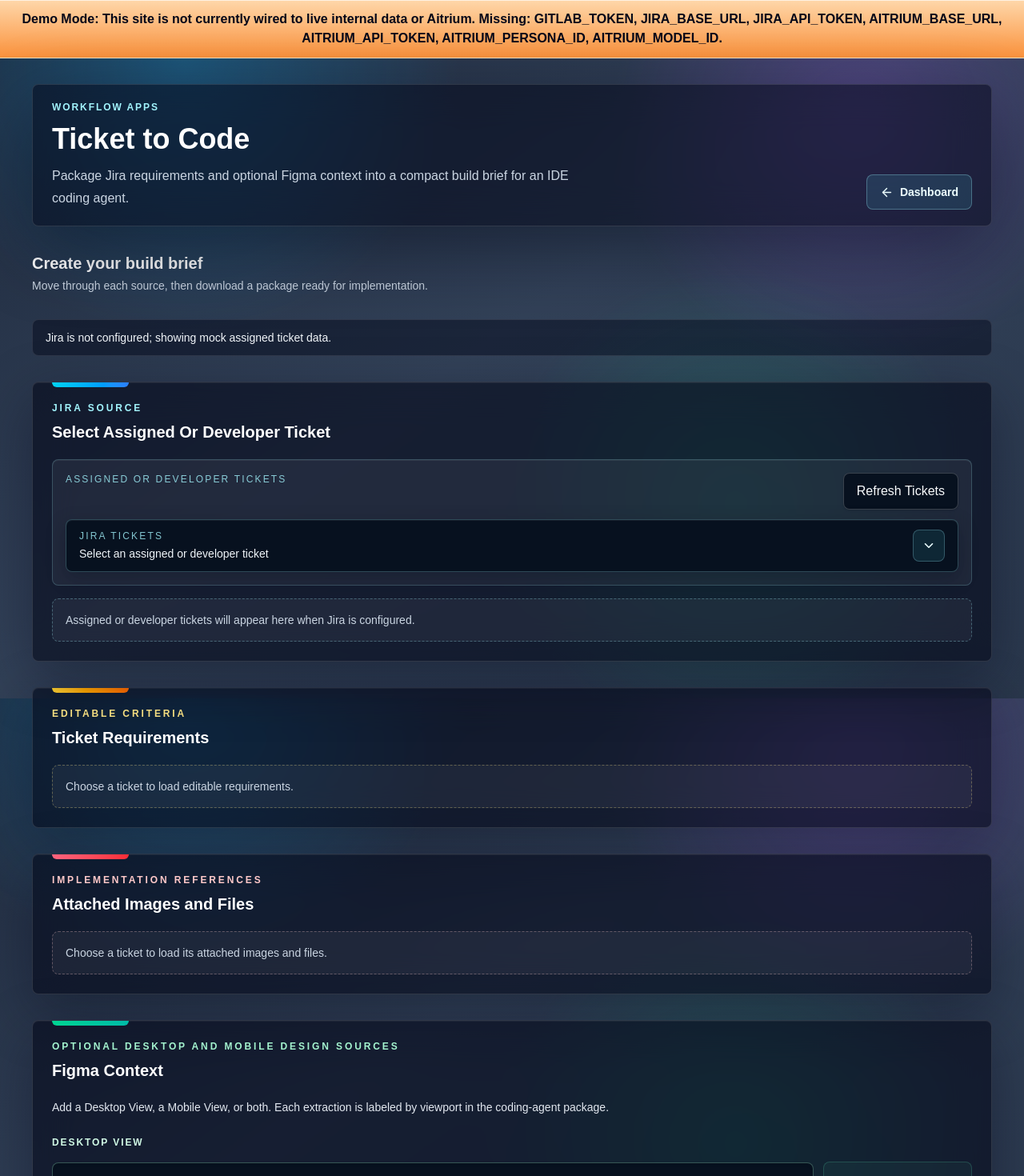
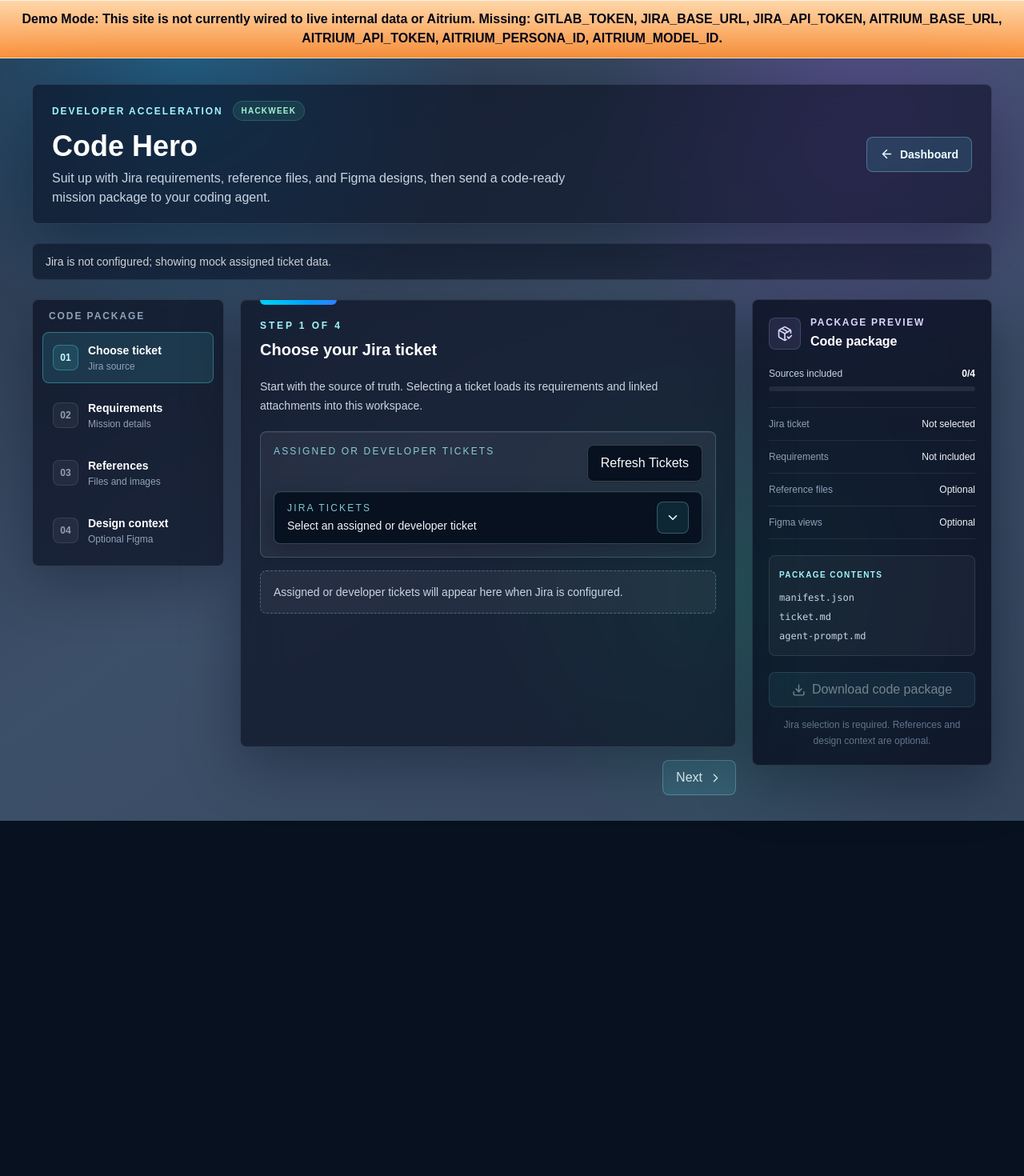
Before and after one commit to kevincauto/workflow-app, a Next.js app: page /ticket-to-code in a window 1280 px wide. Shown: the top 1470 px of the page at 80% size. After the commit the page ends 1026 px from the top, so only its background shows below. Built offline with nearby package versions, Linux system fonts and the light colour scheme.

Commit message:
feat: rename "Ticket to Code" to "Code Hero" and update related metadata

```diff
--- a/src/app/page.tsx
+++ b/src/app/page.tsx
@@ -23,7 +23,7 @@
 
 const workflowApps: WorkflowApp[] = [
   {
-    name: "Ticket to Code",
+    name: "Code Hero",
     description:
       "Turn ticket context, requirements, and acceptance criteria into a focused implementation starting point.",
     href: "/ticket-to-code",
--- a/src/app/ticket-to-code/page.tsx
+++ b/src/app/ticket-to-code/page.tsx
@@ -3,9 +3,9 @@
 import { TicketToCodeDashboard } from "@/components/TicketToCodeDashboard";
 
 export const metadata: Metadata = {
-  title: "Ticket to Code | Workflow Apps",
+  title: "Code Hero | Workflow Apps",
   description:
-    "Ticket to Code workflow for packaging Jira requirements and optional Figma context for feature creation.",
+    "Code Hero packages Jira requirements and optional Figma context for feature creation.",
 };
 
 export default function TicketToCodePage() {
--- a/src/components/TicketToCodeDashboard.tsx
+++ b/src/components/TicketToCodeDashboard.tsx
@@ -1,6 +1,13 @@
 "use client";
 
-import { ArrowLeft, Download } from "lucide-react";
+import {
+  ArrowLeft,
+  Check,
+  ChevronLeft,
+  ChevronRight,
+  Download,
+  PackageCheck,
+} from "lucide-react";
 import Link from "next/link";
 import { useCallback, useEffect, useMemo, useRef, useState } from "react";
 import { strToU8, zipSync } from "fflate";
@@ -35,6 +42,15 @@
   loading: boolean;
   error: string | null;
 }
+
+const workflowSteps = [
+  { id: "ticket", label: "Choose ticket", eyebrow: "Jira source" },
+  { id: "requirements", label: "Requirements", eyebrow: "Mission details" },
+  { id: "references", label: "References", eyebrow: "Files and images" },
+  { id: "design", label: "Design context", eyebrow: "Optional Figma" },
+] as const;
+
+type WorkflowStepId = (typeof workflowSteps)[number]["id"];
 
 function createFigmaSlot(viewport: FigmaViewport): FigmaContextSlot {
   return {
@@ -76,6 +92,7 @@
 }
 
 export function TicketToCodeDashboard() {
+  const [activeStep, setActiveStep] = useState<WorkflowStepId>("ticket");
   const [tickets, setTickets] = useState<JiraTicketOption[]>([]);
   const [selectedTicketKey, setSelectedTicketKey] = useState("");
   const [editedDescription, setEditedDescription] = useState("");
@@ -171,6 +188,10 @@
     setSelectedTicketKey(key);
     setEditedDescription(ticket?.description ?? "");
     clearTicketAttachments();
+
+    if (ticket) {
+      setActiveStep("requirements");
+    }
   }
 
   function handleAddAttachmentFiles(files: File[]) {
@@ -397,21 +418,44 @@
     }
   }
 
+  const includedAttachmentCount =
+    (selectedTicket?.attachments.length ?? 0) -
+    excludedJiraAttachmentIds.size +
+    uploadedAttachments.length;
+  const figmaContextCount = figmaSlots.filter((slot) => slot.figma).length;
+  const completedSteps: Record<WorkflowStepId, boolean> = {
+    ticket: Boolean(selectedTicket),
+    requirements: Boolean(selectedTicket && editedDescription.trim()),
+    references: includedAttachmentCount > 0,
+    design: figmaContextCount > 0,
+  };
+  const includedSourceCount =
+    Object.values(completedSteps).filter(Boolean).length;
+  const activeStepIndex = workflowSteps.findIndex(
+    (step) => step.id === activeStep,
+  );
+
   return (
-    <main className="min-h-screen bg-[radial-gradient(circle_at_18%_0%,rgba(14,165,233,0.32),transparent_26%),radial-gradient(circle_at_84%_10%,rgba(168,85,247,0.26),transparent_24%),radial-gradient(circle_at_72%_70%,rgba(16,185,129,0.24),transparent_28%),linear-gradient(145deg,#202c40_0%,#324158_46%,#2a384d_100%)] bg-fixed px-4 py-8 text-slate-50 sm:px-6 lg:px-10">
-      <div className="mx-auto flex max-w-7xl flex-col gap-8">
+    <main className="min-h-screen bg-[radial-gradient(circle_at_18%_0%,rgba(14,165,233,0.32),transparent_26%),radial-gradient(circle_at_84%_10%,rgba(168,85,247,0.26),transparent_24%),radial-gradient(circle_at_72%_70%,rgba(16,185,129,0.24),transparent_28%),linear-gradient(145deg,#29384e_0%,#3d5069_46%,#34465d_100%)] bg-fixed px-4 py-8 text-slate-50 sm:px-6 lg:px-10">
+      <div className="mx-auto flex max-w-375 flex-col gap-6">
         <header className="rounded-lg border border-white/12 bg-slate-950/55 px-5 py-5 shadow-[0_28px_90px_rgba(2,6,23,0.45)] backdrop-blur-xl sm:px-6">
-          <div className="flex flex-col gap-5 lg:flex-row lg:items-end lg:justify-between">
+          <div className="flex flex-col gap-5 sm:flex-row sm:items-center sm:justify-between">
             <div className="max-w-3xl">
+              <div className="flex items-center gap-3">
                 <p className="text-xs font-semibold uppercase tracking-[0.16em] text-cyan-200">
-                Workflow Apps
+                  Developer acceleration
                 </p>
+                <span className="rounded-full border border-emerald-300/20 bg-emerald-300/10 px-2.5 py-1 text-[10px] font-semibold uppercase tracking-[0.12em] text-emerald-200">
+                  Hackweek
+                </span>
+              </div>
               <h1 className="mt-3 text-3xl font-semibold text-white sm:text-4xl">
-                Ticket to Code
+                Code Hero
               </h1>
-              <p className="mt-3 max-w-2xl text-base leading-7 text-slate-300">
-                Package Jira requirements and optional Figma context into a
-                compact build brief for an IDE coding agent.
+              <p className="mt-2 max-w-2xl text-sm leading-6 text-slate-300 sm:text-base">
+                Suit up with Jira requirements, reference files, and Figma
+                designs, then send a code-ready mission package to your coding
+                agent.
               </p>
             </div>
             <Link
@@ -423,16 +467,6 @@
             </Link>
           </div>
         </header>
-
-        <div>
-          <h2 className="text-xl font-semibold text-white">
-            Create your build brief
-          </h2>
-          <p className="mt-1 text-sm text-slate-300">
-            Move through each source, then download a package ready for
-            implementation.
-          </p>
-        </div>
 
         {error ? (
           <p className="rounded-lg border border-rose-300/25 bg-rose-400/10 px-4 py-3 text-sm text-rose-100">
@@ -453,13 +487,73 @@
           </div>
         ) : null}
 
+        <div className="grid items-start gap-5 lg:grid-cols-[220px_minmax(0,1fr)_280px] xl:grid-cols-[240px_minmax(0,1fr)_300px]">
+          <nav
+            aria-label="Code package steps"
+            className="grid grid-cols-1 gap-2 rounded-lg border border-white/12 bg-slate-950/58 p-3 shadow-[0_22px_70px_rgba(2,6,23,0.3)] backdrop-blur-xl sm:grid-cols-2 lg:sticky lg:top-6 lg:grid-cols-1"
+          >
+            <div className="mb-1 px-2 sm:col-span-2 lg:col-span-1">
+              <p className="text-xs font-semibold uppercase tracking-[0.16em] text-slate-400">
+                Code package
+              </p>
+            </div>
+            {workflowSteps.map((step, index) => {
+              const isActive = step.id === activeStep;
+              const isComplete = completedSteps[step.id];
+
+              return (
+                <button
+                  key={step.id}
+                  type="button"
+                  onClick={() => setActiveStep(step.id)}
+                  aria-current={isActive ? "step" : undefined}
+                  className={`group flex min-h-16 items-center gap-3 rounded-lg border px-3 py-2 text-left transition ${
+                    isActive
+                      ? "border-cyan-300/35 bg-cyan-300/12"
+                      : "border-transparent hover:border-white/10 hover:bg-white/5"
+                  }`}
+                >
+                  <span
+                    className={`flex h-8 w-8 shrink-0 items-center justify-center rounded-lg border text-xs font-semibold ${
+                      isComplete
+                        ? "border-emerald-300/25 bg-emerald-300/12 text-emerald-200"
+                        : isActive
+                          ? "border-cyan-300/30 bg-cyan-300/10 text-cyan-100"
+                          : "border-white/10 bg-white/5 text-slate-400"
+                    }`}
+                  >
+                    {isComplete ? (
+                      <Check aria-hidden="true" size={15} />
+                    ) : (
+                      String(index + 1).padStart(2, "0")
+                    )}
+                  </span>
+                  <span className="min-w-0">
+                    <span className="block text-sm font-semibold text-white">
+                      {step.label}
+                    </span>
+                    <span className="mt-0.5 block text-xs text-slate-400">
+                      {step.eyebrow}
+                    </span>
+                  </span>
+                </button>
+              );
+            })}
+          </nav>
+
+          <div className="min-w-0 space-y-4">
+            {activeStep === "ticket" ? (
               <SectionCard
-          title="Select Assigned Or Developer Ticket"
-          eyebrow="Jira Source"
-          className="relative z-40"
+                title="Choose your Jira ticket"
+                eyebrow="Step 1 of 4"
+                className="relative z-40 min-h-140"
                 accent="cyan"
                 allowOverflow
               >
+                <p className="mb-5 max-w-2xl text-sm leading-6 text-slate-300">
+                  Start with the source of truth. Selecting a ticket loads its
+                  requirements and linked attachments into this workspace.
+                </p>
                 <TicketSelector
                   tickets={tickets}
                   selectedKey={selectedTicketKey}
@@ -468,10 +562,13 @@
                   onRefresh={loadTickets}
                 />
               </SectionCard>
+            ) : null}
 
+            {activeStep === "requirements" ? (
               <SectionCard
-          title="Ticket Requirements"
-          eyebrow="Editable Criteria"
+                title="Shape the mission requirements"
+                eyebrow="Step 2 of 4"
+                className="min-h-140"
                 accent="amber"
               >
                 <TicketContextPanel
@@ -480,17 +577,21 @@
                   onDescriptionChange={setEditedDescription}
                 />
               </SectionCard>
+            ) : null}
 
+            {activeStep === "references" ? (
               <SectionCard
-          title="Attached Images and Files"
-          eyebrow="Implementation References"
+                title="Add implementation references"
+                eyebrow="Step 3 of 4"
+                className="min-h-140"
                 accent="red"
               >
                 {selectedTicket ? (
                   <AttachedFilesPanel
                     ticketKey={selectedTicket.key}
                     jiraAttachments={selectedTicket.attachments.filter(
-                (attachment) => !excludedJiraAttachmentIds.has(attachment.id),
+                      (attachment) =>
+                        !excludedJiraAttachmentIds.has(attachment.id),
                     )}
                     uploadedAttachments={uploadedAttachments}
                     jiraExplanations={jiraAttachmentExplanations}
@@ -507,29 +608,36 @@
                         [attachmentId]: explanation,
                       }))
                     }
-              onUploadedExplanationChange={updateUploadedAttachmentExplanation}
+                    onUploadedExplanationChange={
+                      updateUploadedAttachmentExplanation
+                    }
                   />
                 ) : (
                   <div className="rounded-lg border border-dashed border-red-200/30 bg-white/5 p-4 text-sm text-slate-300">
-              Choose a ticket to load its attached images and files.
+                    Choose a ticket first to load its attached files.
                   </div>
                 )}
               </SectionCard>
+            ) : null}
 
+            {activeStep === "design" ? (
               <SectionCard
-          title="Figma Context"
-          eyebrow="Optional Desktop And Mobile Design Sources"
+                title="Connect the intended experience"
+                eyebrow="Step 4 of 4 · Optional"
+                className="min-h-140"
                 accent="emerald"
               >
                 <div className="space-y-6">
-            <p className="text-sm leading-6 text-slate-200">
-              Add a Desktop View, a Mobile View, or both. Each extraction is
-              labeled by viewport in the coding-agent package.
+                  <p className="text-sm leading-6 text-slate-300">
+                    Add desktop, mobile, or both Figma views. Extracted design
+                    details are labeled by viewport in the final package.
                   </p>
                   {figmaSlots.map((slot, index) => (
                     <div
                       key={slot.id}
-                className={index ? "border-t border-white/10 pt-6" : undefined}
+                      className={
+                        index ? "border-t border-white/10 pt-6" : undefined
+                      }
                     >
                       <FigmaContextPanel
                         viewport={slot.viewport}
@@ -542,74 +650,140 @@
                         }
                         onExtract={() => void handleExtractFigma(slot.id)}
                         onClear={() =>
-                    updateFigmaSlot(slot.id, { figma: null, error: null })
+                          updateFigmaSlot(slot.id, {
+                            figma: null,
+                            error: null,
+                          })
                         }
                       />
                     </div>
                   ))}
                 </div>
               </SectionCard>
+            ) : null}
 
-        <SectionCard
-          title="Package For Coding Agent"
-          eyebrow="AI Packaged Info"
-          accent="purple"
-          actions={
+            <div className="flex items-center justify-between gap-3">
+              <button
+                type="button"
+                onClick={() =>
+                  setActiveStep(workflowSteps[activeStepIndex - 1].id)
+                }
+                disabled={activeStepIndex === 0}
+                className="inline-flex min-h-11 items-center gap-2 rounded-lg border border-white/15 bg-slate-950/35 px-4 py-2 text-sm font-semibold text-slate-200 transition hover:bg-slate-950/55 disabled:invisible"
+              >
+                <ChevronLeft aria-hidden="true" size={17} />
+                Back
+              </button>
+              <button
+                type="button"
+                onClick={() =>
+                  setActiveStep(workflowSteps[activeStepIndex + 1].id)
+                }
+                disabled={activeStepIndex === workflowSteps.length - 1}
+                className="inline-flex min-h-11 items-center gap-2 rounded-lg border border-cyan-200/30 bg-cyan-300/12 px-4 py-2 text-sm font-semibold text-cyan-50 transition hover:bg-cyan-300/20 disabled:invisible"
+              >
+                Next
+                <ChevronRight aria-hidden="true" size={17} />
+              </button>
+            </div>
+          </div>
+
+          <aside className="rounded-lg border border-white/12 bg-slate-950/70 p-5 shadow-[0_22px_70px_rgba(2,6,23,0.38)] backdrop-blur-xl lg:sticky lg:top-6">
+            <div className="flex items-center gap-3">
+              <span className="flex h-10 w-10 items-center justify-center rounded-lg border border-violet-300/20 bg-violet-300/10 text-violet-200">
+                <PackageCheck aria-hidden="true" size={20} />
+              </span>
+              <div>
+                <p className="text-xs font-semibold uppercase tracking-[0.14em] text-violet-200">
+                  Package preview
+                </p>
+                <h2 className="mt-1 text-base font-semibold text-white">
+                  {selectedTicket?.key ?? "Code package"}
+                </h2>
+              </div>
+            </div>
+
+            <div className="mt-5">
+              <div className="flex items-center justify-between text-xs text-slate-300">
+                <span>Sources included</span>
+                <span className="font-semibold text-white">
+                  {includedSourceCount}/4
+                </span>
+              </div>
+              <div className="mt-2 h-1.5 overflow-hidden rounded-full bg-white/8">
+                <div
+                  className="h-full rounded-full bg-linear-to-r from-cyan-400 to-emerald-400 transition-[width] duration-500"
+                  style={{ width: `${includedSourceCount * 25}%` }}
+                />
+              </div>
+            </div>
+
+            <div className="mt-5 divide-y divide-white/8 border-y border-white/8">
+              {[
+                ["Jira ticket", selectedTicket?.key ?? "Not selected"],
+                [
+                  "Requirements",
+                  editedDescription.trim() ? "Included" : "Not included",
+                ],
+                [
+                  "Reference files",
+                  includedAttachmentCount
+                    ? `${includedAttachmentCount} included`
+                    : "Optional",
+                ],
+                [
+                  "Figma views",
+                  figmaContextCount
+                    ? `${figmaContextCount} included`
+                    : "Optional",
+                ],
+              ].map(([label, value]) => (
+                <div
+                  key={label}
+                  className="flex items-center justify-between gap-3 py-3 text-xs"
+                >
+                  <span className="text-slate-400">{label}</span>
+                  <span className="truncate font-medium text-slate-100">
+                    {value}
+                  </span>
+                </div>
+              ))}
+            </div>
+
+            <div className="mt-5 rounded-lg border border-white/10 bg-white/4 p-3 font-mono text-xs leading-6 text-slate-300">
+              <p className="mb-1 font-sans text-[10px] font-semibold uppercase tracking-[0.14em] text-cyan-200">
+                Package contents
+              </p>
+              <p>manifest.json</p>
+              <p>ticket.md</p>
+              <p>agent-prompt.md</p>
+              {figmaSlots.flatMap((slot) =>
+                slot.figma ? (
+                  <p key={slot.id}>figma-context-{slot.viewport}.json</p>
+                ) : (
+                  []
+                ),
+              )}
+              {includedAttachmentCount ? (
+                <p>attachments/ ({includedAttachmentCount})</p>
+              ) : null}
+            </div>
+
             <button
               type="button"
               onClick={() => void handleDownloadPackage()}
               disabled={!selectedTicket || downloadingPackage}
-              className="inline-flex min-h-11 items-center justify-center gap-2 rounded-lg border border-cyan-200/30 bg-cyan-300/12 px-4 py-2 text-sm font-semibold text-cyan-50 transition hover:border-cyan-100/45 hover:bg-cyan-300/20 focus:outline-none focus:ring-2 focus:ring-cyan-300 disabled:cursor-not-allowed disabled:opacity-50"
+              className="mt-5 inline-flex min-h-11 w-full items-center justify-center gap-2 rounded-lg border border-cyan-200/30 bg-cyan-300/15 px-4 py-2 text-sm font-semibold text-cyan-50 transition hover:border-cyan-100/45 hover:bg-cyan-300/25 focus:outline-none focus:ring-2 focus:ring-cyan-300 disabled:cursor-not-allowed disabled:opacity-45"
             >
               <Download aria-hidden="true" size={17} />
-              {downloadingPackage
-                ? "Packaging..."
-                : "Download AI Packaged Info"}
+              {downloadingPackage ? "Packaging..." : "Download code package"}
             </button>
-          }
-        >
-          <div className="grid gap-3 sm:grid-cols-2 xl:grid-cols-4">
-            <div className="rounded-lg border border-white/12 bg-white/5 p-4">
-              <p className="text-xs uppercase tracking-[0.16em] text-purple-200">
-                Ticket
+            <p className="mt-3 text-center text-xs leading-5 text-slate-500">
+              Jira selection is required. References and design context are
+              optional.
             </p>
-              <p className="mt-2 text-base font-semibold text-slate-50">
-                {selectedTicket?.key ?? "Not selected"}
-              </p>
+          </aside>
         </div>
-            <div className="rounded-lg border border-white/12 bg-white/5 p-4">
-              <p className="text-xs uppercase tracking-[0.16em] text-purple-200">
-                Requirements
-              </p>
-              <p className="mt-2 text-base font-semibold text-slate-50">
-                {editedDescription.trim() ? "Ready" : "Empty"}
-              </p>
-            </div>
-            <div className="rounded-lg border border-white/12 bg-white/5 p-4">
-              <p className="text-xs uppercase tracking-[0.16em] text-purple-200">
-                Figma
-              </p>
-              <p className="mt-2 text-base font-semibold text-slate-50">
-                {figmaSlots
-                  .filter((slot) => slot.figma)
-                  .map((slot) =>
-                    slot.viewport === "desktop" ? "Desktop" : "Mobile",
-                  )
-                  .join(" + ") || "None"}
-              </p>
-            </div>
-            <div className="rounded-lg border border-white/12 bg-white/5 p-4">
-              <p className="text-xs uppercase tracking-[0.16em] text-purple-200">
-                Attachments
-              </p>
-              <p className="mt-2 text-base font-semibold text-slate-50">
-                {(selectedTicket?.attachments.length ?? 0) -
-                  excludedJiraAttachmentIds.size +
-                  uploadedAttachments.length}
-              </p>
-            </div>
-          </div>
-        </SectionCard>
       </div>
     </main>
   );
```
Lines whose indentation alone changed are shown as unchanged.
